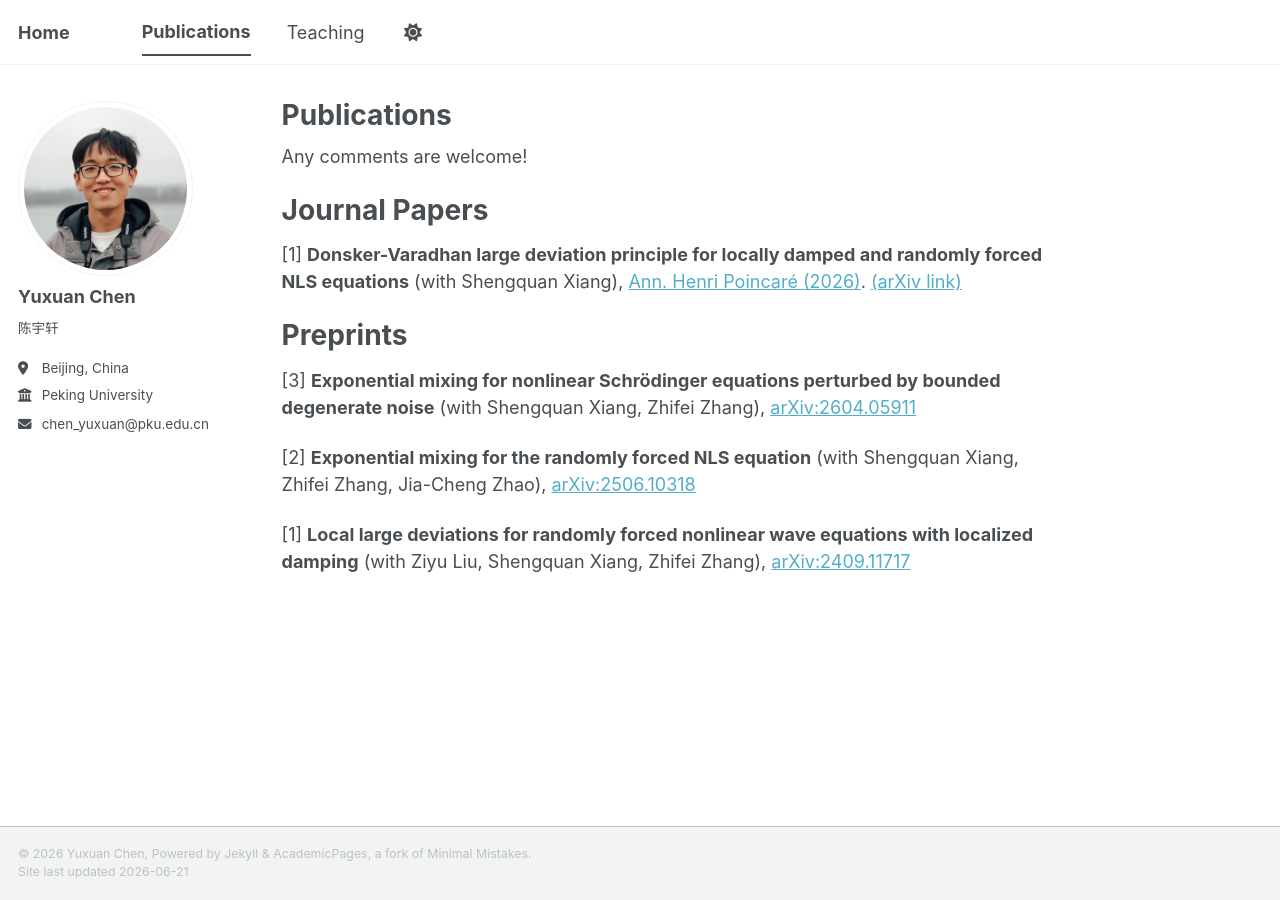
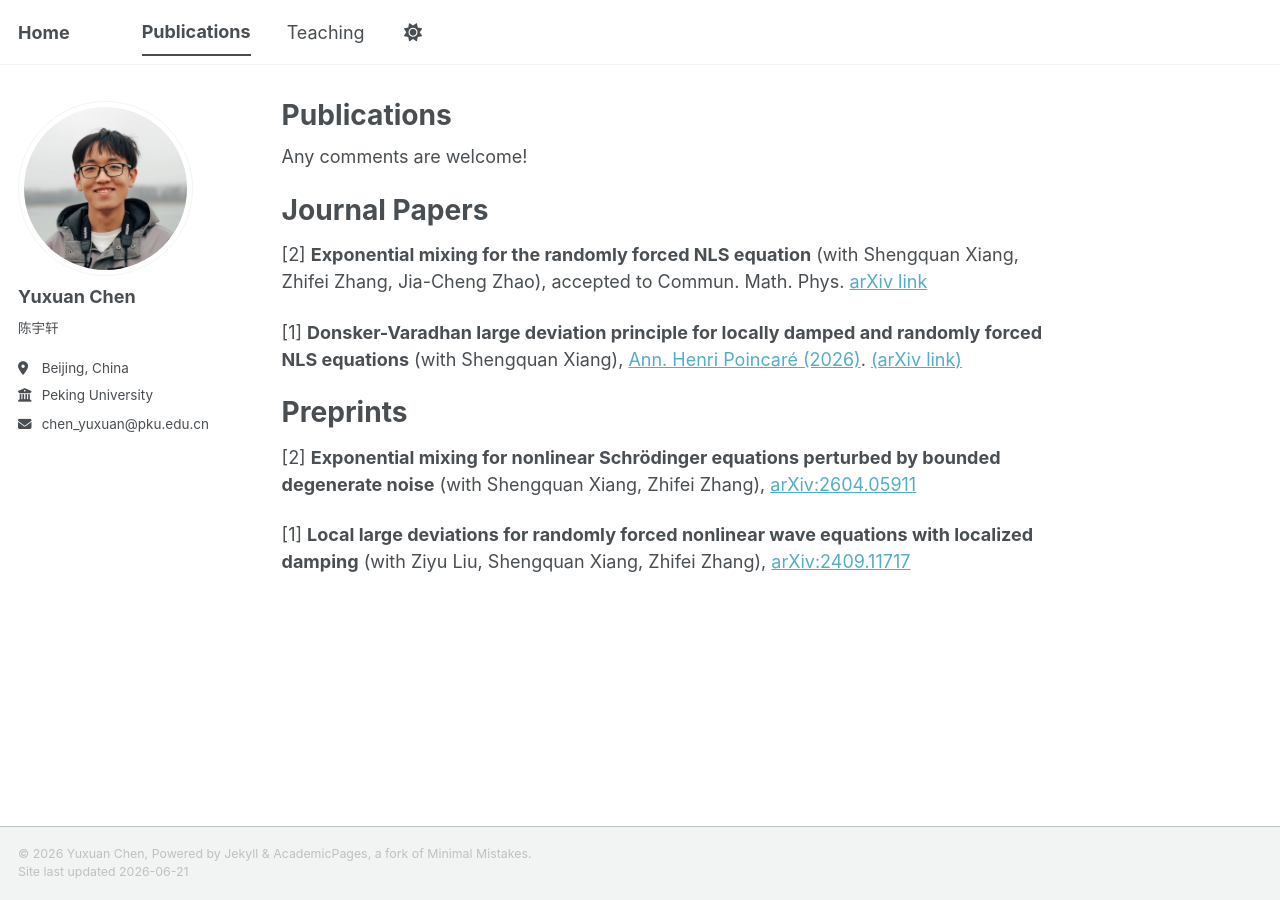
Before and after one commit to yxchen-pku/yxchen-pku.github.io, a Jekyll site: the page built from _pages/publications.md, in a window 1280 px wide. Built offline with Jekyll 4.4.1, drawn with Linux system fonts in a browser that asks for light colours; a script bundle is joined from its source files by our own code; library files that are not in the unit come from our copies.

Commit message:
Update publications.md

```diff
--- a/_pages/publications.md
+++ b/_pages/publications.md
@@ -11,13 +11,13 @@ Any comments are welcome!
 Journal Papers
 =====
 
+[2] **Exponential mixing for the randomly forced NLS equation** (with Shengquan Xiang, Zhifei Zhang, Jia-Cheng Zhao), accepted to Commun. Math. Phys. [arXiv link](https://arxiv.org/abs/2506.10318)
+
 [1]  **Donsker-Varadhan large deviation principle for locally damped and randomly forced NLS equations** (with Shengquan Xiang), [Ann. Henri Poincaré (2026)](https://link.springer.com/article/10.1007/s00023-026-01663-6). [(arXiv link)](https://arxiv.org/abs/2510.24119)
 
 Preprints
 =====
 
-[3] **Exponential mixing for nonlinear Schrödinger equations perturbed by bounded degenerate noise** (with Shengquan Xiang, Zhifei Zhang), [arXiv:2604.05911](https://arxiv.org/abs/2604.05911)
-
-[2] **Exponential mixing for the randomly forced NLS equation** (with Shengquan Xiang, Zhifei Zhang, Jia-Cheng Zhao), [arXiv:2506.10318](https://arxiv.org/abs/2506.10318)
+[2] **Exponential mixing for nonlinear Schrödinger equations perturbed by bounded degenerate noise** (with Shengquan Xiang, Zhifei Zhang), [arXiv:2604.05911](https://arxiv.org/abs/2604.05911)
 
 [1] **Local large deviations for randomly forced nonlinear wave equations with localized damping** (with Ziyu Liu, Shengquan Xiang, Zhifei Zhang), [arXiv:2409.11717](https://arxiv.org/abs/2409.11717)
```
